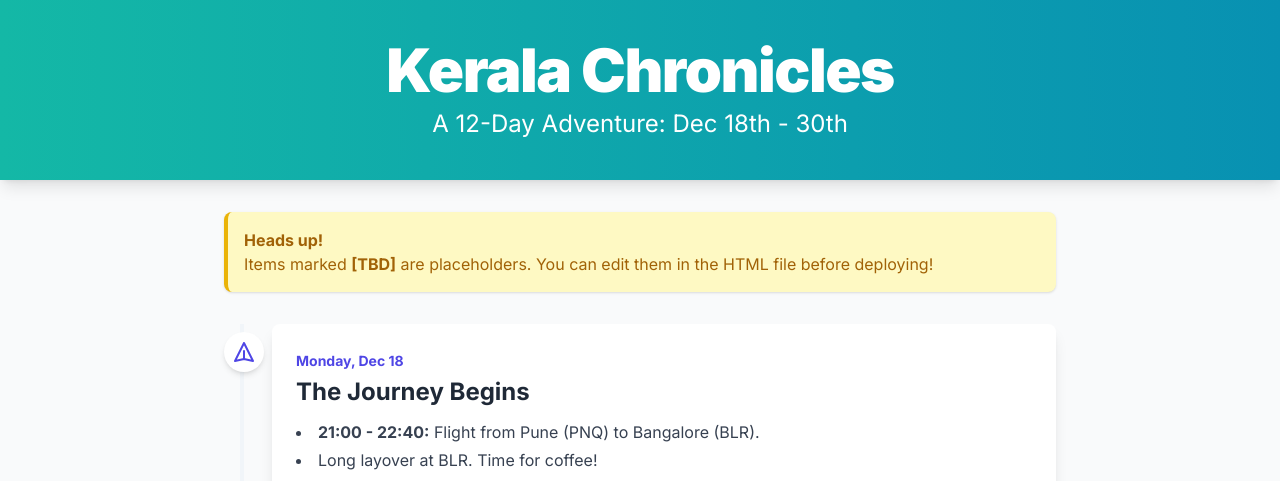
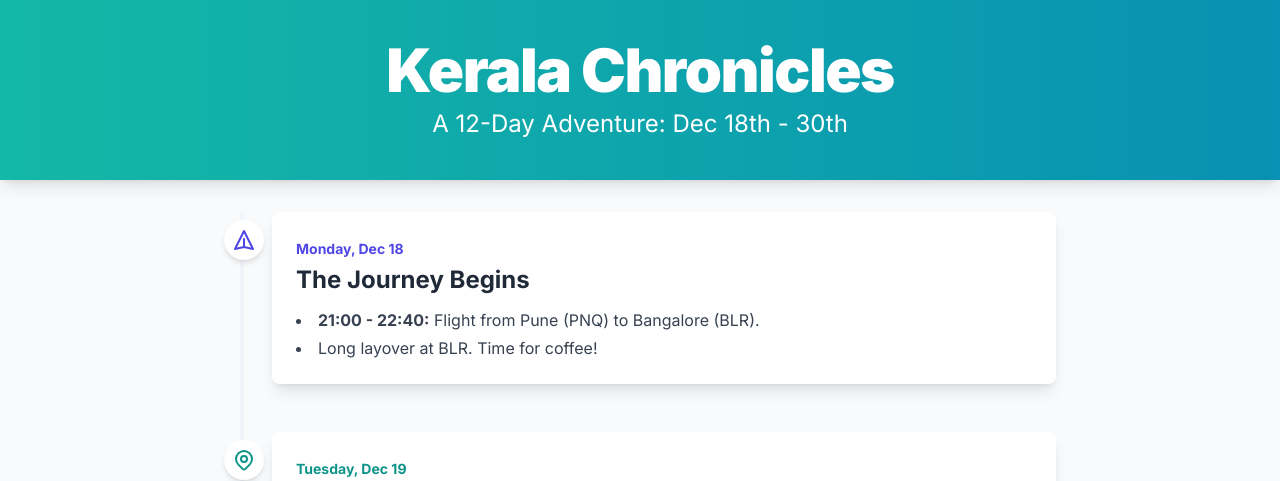
Before and after one commit to imobscure/Kerala2025, a plain HTML site: page index.html in a window 1280 px wide. Shown: the top 481 px of the page. Drawn offline with nearby package versions, Linux system fonts and the light colour scheme.

Commit message:
Refinement

```diff
--- a/index.html
+++ b/index.html
@@ -56,13 +56,6 @@
 
     <!-- Main Content -->
     <main class="container mx-auto max-w-4xl p-4 md:p-8">
-
-        <!-- TBD Legend -->
-        <div class="bg-yellow-100 border-l-4 border-yellow-500 text-yellow-700 p-4 rounded-lg shadow mb-8" role="alert">
-            <p class="font-bold">Heads up!</p>
-            <p>Items marked <span class="font-bold">[TBD]</span> are placeholders. You can edit them in the HTML file before deploying!</p>
-        </div>
-
         <!-- Timeline Container -->
         <div class="relative timeline-container">
 
@@ -278,4 +271,5 @@
     </script>
 
 </body>
+
 </html>
```
